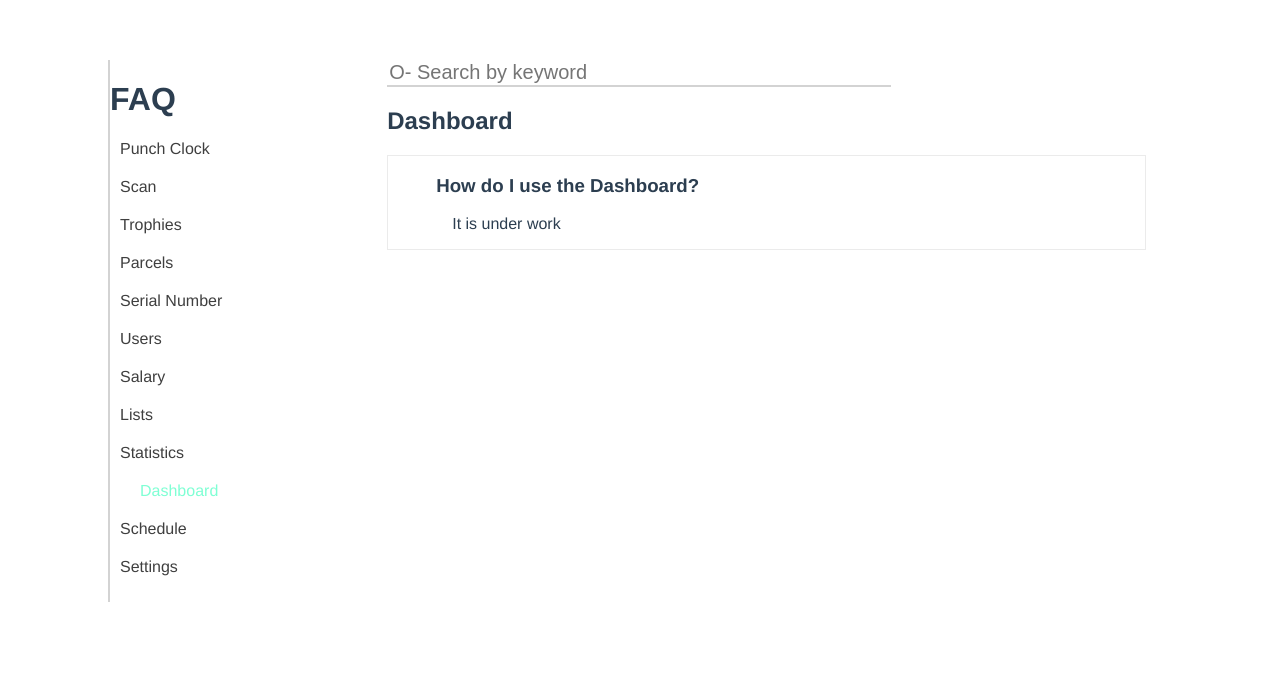
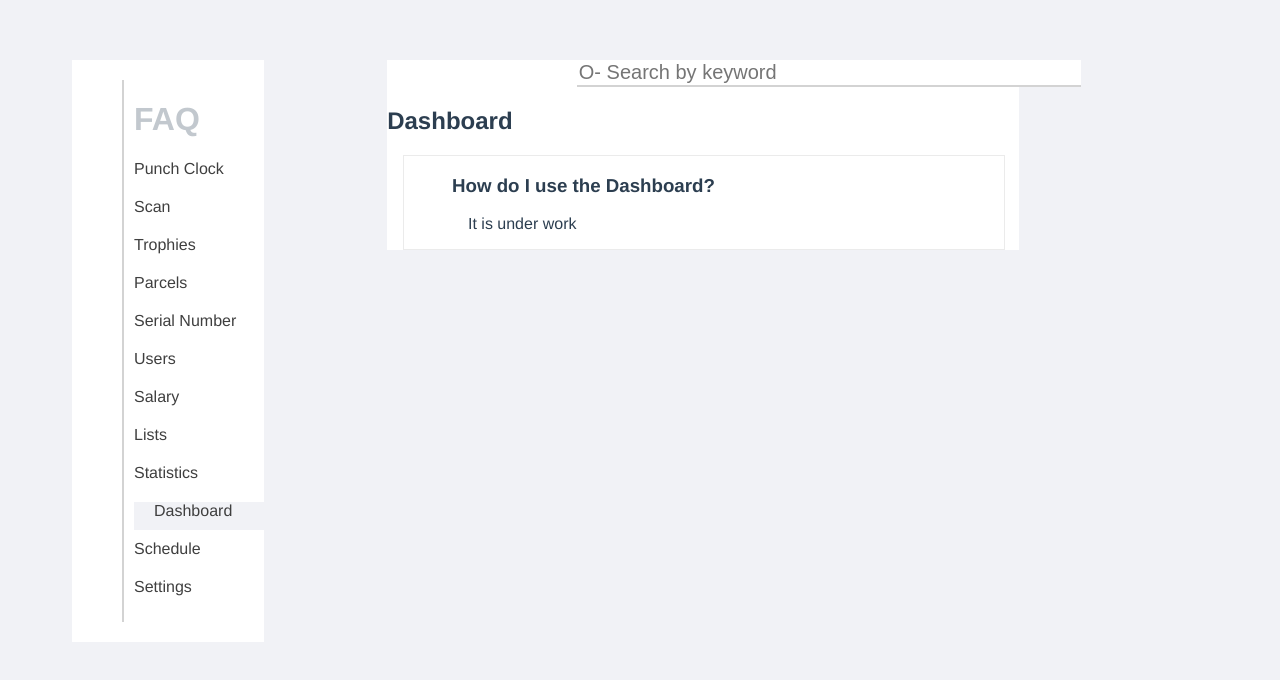
Before and after one commit to Mr-Jabberwock/FAQ, a Vue app: page /categories/Dashboard in a window 1280 px wide. Shown: the top 680 px of the page. Built offline with nearby package versions, Linux system fonts and the light colour scheme.

Commit message:
Search indent issue possibly solved. Working on styling

```diff
--- a/src/components/CategoryArticles.vue
+++ b/src/components/CategoryArticles.vue
@@ -46,3 +46,9 @@ export default ({
 
 })
 </script>
+
+<style scoped>
+.results{
+    background-color: white;
+}
+</style>
--- a/src/components/FilteredArticles.vue
+++ b/src/components/FilteredArticles.vue
@@ -2,7 +2,7 @@
  <div class="wrapper">
         <h2>Results for: "{{searchResult}}"</h2>
         <div class="list-container" v-for="article in filteredArticles" :key="article.id">
-                <div class="list-item" @click="goToArticle(article.title)">
+                <div class="list-item" @click="goToArticle(article)">
                     <h3 class="list-item__title">{{article.title}}</h3>
                     <p v-if="article.content[0].bodyText !== '' "
                         class="list-item__Text">{{article.content[0].bodyText}}
@@ -31,8 +31,9 @@ export default{
     },
     methods: {
         goToArticle(id) {
-            id= encodeURIComponent(id)
-            this.$router.push("/articles/" + id);
+            //id= encodeURIComponent(id)
+            console.log(id.title);
+            this.$router.push("/articles/" + id.id);
         }
     },
     watch: {
@@ -63,6 +64,12 @@ export default{
 </script>
 
 <style scoped>
+body{
+
+}
+.list-container{
+   background-color: white;
+}
 .wrapper{
     font-family: "Avenir", Helvetica, Arial, sans-serif;
     -webkit-font-smoothing: antialiased;
@@ -82,13 +89,5 @@ export default{
     margin-left: 4rem;
     margin-right: 4rem;
 }
-/* .list-container{
-
-    margin-left:30%;
-} */
-/* .wrapper{
-    padding-top: 2%;
-
-} */
 
 </style>
--- a/src/components/NavigationBar.vue
+++ b/src/components/NavigationBar.vue
@@ -88,20 +88,30 @@ export default {
 </script>
 
 <style>
+body{
+   font-family: inherit;
+   background-color: white;
+}
 .navigation{
    position: fixed;
-   width: 30%;
+   width: 15%;
 }
 .container{
    border-left: lightgrey solid 2px;
    display: inline-block;
    width: 200px;
-   margin-left: 100px;
+   margin-left: 50px;
+   margin-top: 20px;
+   margin-bottom: 20px;
 }
 .subject_list{
    padding-left: 10px;
    list-style-type: none;
 
+}
+.title__text{
+   margin-left: 10px;
+   color: #c2c8ce;
 }
 .subject_list__item{
    cursor: pointer;
@@ -112,7 +122,8 @@ export default {
 
 .active, .subject_list__item:hover{
   padding-left: 20px;
-  color: aquamarine;
+  background-color: #f1f2f6;
+  width: 80%;
 }
 
 .title__text:hover{
--- a/src/components/Topics.vue
+++ b/src/components/Topics.vue
@@ -70,7 +70,7 @@ export default {
   position: relative;
 }
 .accordion__trigger_active, .accordion__item:hover{
-    background-color: #ccc;
+    background-color: #f7f7f7;
 }
 
 .accordion__content{
--- a/src/views/About.vue
+++ /dev/null
@@ -1,5 +0,0 @@
-<template>
-  <div class="about">
-    <h1>This is an about page</h1>
-  </div>
-</template>
--- a/src/views/Article.vue
+++ b/src/views/Article.vue
@@ -68,6 +68,10 @@ export default {
 
 </script>
 <style>
+body{
+     font-family: inherit;
+
+}
     .wrapper{
         font-family: "Avenir", Helvetica, Arial, sans-serif;
         -webkit-font-smoothing: antialiased;
--- a/src/views/FAQ.vue
+++ b/src/views/FAQ.vue
@@ -1,9 +1,9 @@
 <template>
     <div id="faq">
-        <navigation-bar></navigation-bar>
+        <navigation-bar class="Navigation__Bar"></navigation-bar>
         <div class="faq__content">
         <search-bar class="faq__searchInput"  @searchCriteria="searchData"></search-bar>
-        <accordion>
+        <accordion class="Accordion">
             <topics>
             <!-- This slot will handle the title/header of the accordion and is the part you click on -->
                 <!-- <template slot="accordion-trigger" v-if="punchClockSearched"> -->
@@ -333,7 +333,10 @@ export default {
 
 </script>
 <style>
-
+body{
+     font-family: inherit;
+     background-color: #f1f2f6;
+}
 .SearchBar{
     margin-bottom: 50px;
     margin-left: 25%;
@@ -350,6 +353,13 @@ export default {
 .faq__content{
     padding-left: 30%;
     max-width: 60%;
+
+}
+.Navigation__Bar, .Accordion{
+   background-color: white;
+}
+.Navigation__Bar{
+  margin-left: 5%;
 }
 .accordion__title{
     margin-left: 5%;
--- a/src/views/SearchResults.vue
+++ b/src/views/SearchResults.vue
@@ -1,6 +1,6 @@
 <template>
     <div class="wrapper">
-        <navigation-bar></navigation-bar>
+        <navigation-bar class="Navigation__Bar"></navigation-bar>
         <div class="search-result-content">
             <search-bar class="searchInput"  @searchCriteria="searchData"></search-bar>
             <filtered-articles class="results"/>
@@ -22,14 +22,12 @@ export default{
     },
     data(){
        return{
-            // componentKey: 0,
             searchWord: this.$route.params.id
        }
     },
     methods:{
         searchData(data){
             this.searchResult = data;
-            // this.componentKey += 1;
             this.$router.push("/search/" + data).catch(()=>{});
         }
     }
@@ -37,7 +35,12 @@ export default{
 </script>
 
 <style scoped>
- .wrapper{
+body{
+     font-family: inherit;
+      background-color: white;
+
+}
+.wrapper{
     font-family: "Avenir", Helvetica, Arial, sans-serif;
     -webkit-font-smoothing: antialiased;
     -moz-osx-font-smoothing: grayscale;
@@ -45,8 +48,9 @@ export default{
     margin-top: 60px;
 }
 .search-result-content{
-    padding-left: 30%;
+    margin-left: 30%;
     max-width: 60%;
 }
 
+
 </style>
--- a/src/views/TopicAnswers.vue
+++ b/src/views/TopicAnswers.vue
@@ -1,8 +1,10 @@
 <template>
     <div class="wrapper">
-        <navigation-bar></navigation-bar>
-        <search-bar class="searchInput" @searchCriteria="searchData"></search-bar>
-        <category-articles :key="componentKey"/>
+        <navigation-bar class="navigation__bar"></navigation-bar>
+        <div class="Category__Search">
+            <search-bar class="searchInput" @searchCriteria="searchData"></search-bar>
+            <category-articles :key="componentKey"/>
+        </div>
     </div>
 </template>
 <script>
@@ -38,21 +40,35 @@ export default {
 }
 </script>
 <style>
+body{
+     font-family: inherit;
+
+}
     .wrapper{
         font-family: "Avenir", Helvetica, Arial, sans-serif;
         -webkit-font-smoothing: antialiased;
         -moz-osx-font-smoothing: grayscale;
         color: #2c3e50;
         margin-top: 60px;
+
+    }
+    .Category__Search{
+        background-color: white;
+        width: 50%;
+        margin-left: 30%;
+
     }
     .results{
-        padding-left: 30%;
-        max-width: 60%;
+
+
     }
     .results__item{
         cursor: pointer;
         border: 1px solid #ebebeb;
         margin-top:1rem;
+        width: 95%;
+        margin-left: 2.5%;
+
     }
     .results__itemTitle{
         margin-left: 3rem;
@@ -64,4 +80,8 @@ export default {
     .searchInput{
         margin-left: 30%;
     }
+    .navigation__bar{
+        background-color: white;
+        margin-left: 5%;
+    }
 </style>
```
Also changed, not shown: src/views/Home.vue (deleted, +0 -16 lines).
